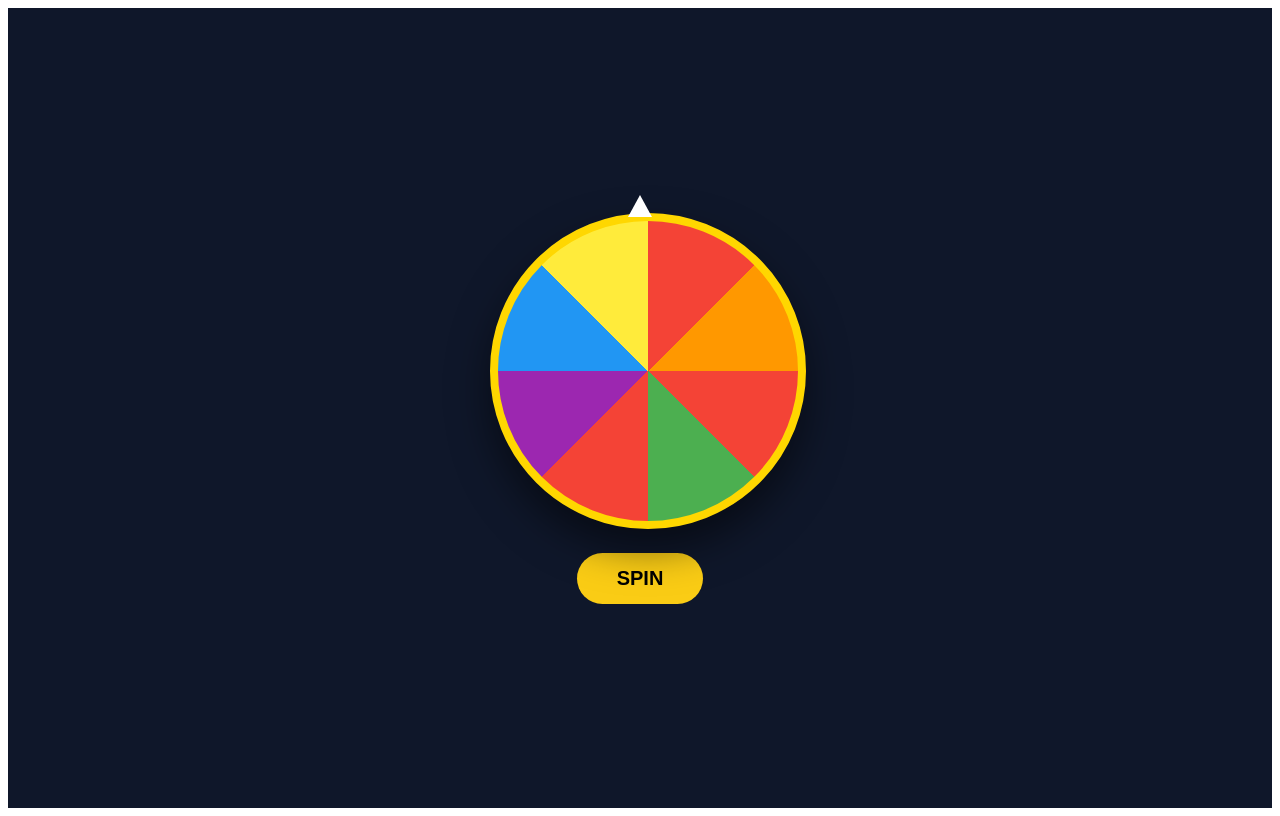
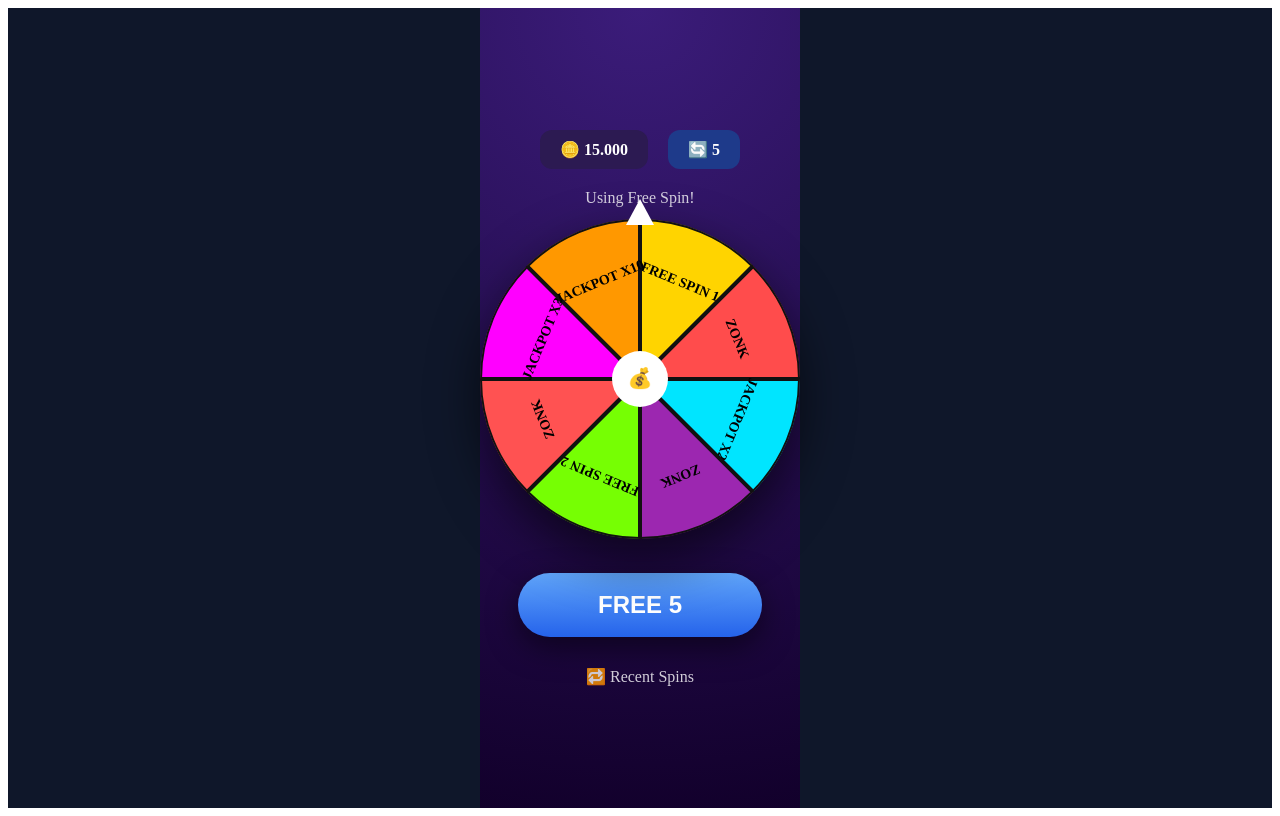
Before and after one commit to Ahmadfzal/Spinwheel, a Next.js app: page / in a window 1280 px wide. Built offline with nearby package versions, Linux system fonts and the light colour scheme.

Commit message:
Update SpinWheel.tsx

```diff
--- a/components/SpinWheel.tsx
+++ b/components/SpinWheel.tsx
@@ -3,60 +3,71 @@
 import { useState } from "react";
 import { motion, useAnimation } from "framer-motion";
 
-/**
- * 8 SEGMENT (45° per segment)
- * Urutan HARUS konsisten dengan backend
- */
 const SEGMENTS = [
-  { label: "ZONK", color: "#f44336" },
-  { label: "JACKPOT X2", color: "#ff9800" },
-  { label: "ZONK", color: "#f44336" },
-  { label: "FREE SPIN 1", color: "#4caf50" },
-  { label: "ZONK", color: "#f44336" },
-  { label: "JACKPOT X3", color: "#9c27b0" },
-  { label: "FREE SPIN 2", color: "#2196f3" },
-  { label: "JACKPOT X10", color: "#ffeb3b" }
+  { label: "FREE SPIN 1", color: "#FFD400" },
+  { label: "ZONK", color: "#FF4C4C" },
+  { label: "JACKPOT X2", color: "#00E5FF" },
+  { label: "ZONK", color: "#9C27B0" },
+  { label: "FREE SPIN 2", color: "#76FF03" },
+  { label: "ZONK", color: "#FF5252" },
+  { label: "JACKPOT X3", color: "#FF00FF" },
+  { label: "JACKPOT X10", color: "#FF9800" }
 ];
 
+const SIZE = 320;
+const RADIUS = SIZE / 2;
+const CENTER = RADIUS;
+const SLICE = 360 / SEGMENTS.length;
+
 export function SpinWheel() {
-  const [isSpinning, setIsSpinning] = useState(false);
+  const [spinning, setSpinning] = useState(false);
   const controls = useAnimation();
 
   const spin = async () => {
-    if (isSpinning) return;
-    setIsSpinning(true);
+    if (spinning) return;
+    setSpinning(true);
 
-    // ambil hasil dari backend
     const res = await fetch("/api/spins", { method: "POST" });
     const { targetSegmentIndex } = await res.json();
 
-    const anglePerSegment = 360 / SEGMENTS.length;
-
-    // RUMUS PRESISI
     const rotation =
       360 * 5 +
-      (360 - targetSegmentIndex * anglePerSegment - anglePerSegment / 2);
+      (360 - targetSegmentIndex * SLICE - SLICE / 2);
 
     await controls.start({
       rotate: rotation,
       transition: { duration: 4, ease: "circOut" }
     });
 
-    setIsSpinning(false);
+    setSpinning(false);
   };
 
-  // CONIC GRADIENT (AMAN & PRESISI)
-  const gradient = SEGMENTS.map((s, i) => {
-    const start = i * (360 / SEGMENTS.length);
-    const end = start + 360 / SEGMENTS.length;
-    return `${s.color} ${start}deg ${end}deg`;
-  }).join(", ");
+  const polarToCartesian = (cx: number, cy: number, r: number, angle: number) => {
+    const rad = ((angle - 90) * Math.PI) / 180;
+    return {
+      x: cx + r * Math.cos(rad),
+      y: cy + r * Math.sin(rad)
+    };
+  };
+
+  const describeArc = (startAngle: number, endAngle: number) => {
+    const start = polarToCartesian(CENTER, CENTER, RADIUS, endAngle);
+    const end = polarToCartesian(CENTER, CENTER, RADIUS, startAngle);
+    const largeArc = endAngle - startAngle <= 180 ? "0" : "1";
+
+    return `
+      M ${CENTER} ${CENTER}
+      L ${start.x} ${start.y}
+      A ${RADIUS} ${RADIUS} 0 ${largeArc} 0 ${end.x} ${end.y}
+      Z
+    `;
+  };
 
   return (
     <div
       style={{
         minHeight: "100vh",
-        background: "#0f172a",
+        background: "radial-gradient(circle at top, #3b1c7a, #12002b)",
         display: "flex",
         flexDirection: "column",
         alignItems: "center",
@@ -64,62 +75,124 @@ export function SpinWheel() {
         color: "white"
       }}
     >
-      {/* CONTAINER RODA */}
-      <div
-        style={{
-          position: "relative",
-          width: 300,
-          height: 300,
-          marginBottom: 40
-        }}
-      >
+      {/* INFO ATAS */}
+      <div style={{ display: "flex", gap: 20, marginBottom: 20 }}>
+        <div style={{
+          background: "#2c1a52",
+          padding: "10px 20px",
+          borderRadius: 12,
+          fontWeight: "bold"
+        }}>🪙 15.000</div>
+
+        <div style={{
+          background: "#1e3a8a",
+          padding: "10px 20px",
+          borderRadius: 12,
+          fontWeight: "bold"
+        }}>🔄 5</div>
+      </div>
+
+      <div style={{ marginBottom: 12, opacity: 0.8 }}>
+        Using Free Spin!
+      </div>
+
+      {/* RODA */}
+      <div style={{ position: "relative" }}>
         {/* JARUM */}
-        <div
-          style={{
+        <div style={{
           position: "absolute",
-            top: -18,
+          top: -20,
           left: "50%",
           transform: "translateX(-50%)",
           width: 0,
           height: 0,
-            borderLeft: "12px solid transparent",
-            borderRight: "12px solid transparent",
-            borderBottom: "22px solid white",
+          borderLeft: "14px solid transparent",
+          borderRight: "14px solid transparent",
+          borderBottom: "26px solid white",
           zIndex: 10
-          }}
-        />
+        }} />
 
-        {/* RODA */}
-        <motion.div
+        <motion.svg
+          width={SIZE}
+          height={SIZE}
+          viewBox={`0 0 ${SIZE} ${SIZE}`}
           animate={controls}
           style={{
-            width: "100%",
-            height: "100%",
             borderRadius: "50%",
-            border: "8px solid gold",
-            background: `conic-gradient(${gradient})`,
-            boxShadow: "0 20px 40px rgba(0,0,0,0.5)"
+            boxShadow: "0 20px 50px rgba(0,0,0,0.6)"
           }}
+        >
+          {SEGMENTS.map((seg, i) => {
+            const start = i * SLICE;
+            const end = start + SLICE;
+            const mid = start + SLICE / 2;
+
+            const textPos = polarToCartesian(
+              CENTER,
+              CENTER,
+              RADIUS * 0.65,
+              mid
+            );
+
+            return (
+              <g key={i}>
+                <path
+                  d={describeArc(start, end)}
+                  fill={seg.color}
+                  stroke="#111"
+                  strokeWidth={4}
                 />
+                <text
+                  x={textPos.x}
+                  y={textPos.y}
+                  fill="#000"
+                  fontSize="14"
+                  fontWeight="bold"
+                  textAnchor="middle"
+                  dominantBaseline="middle"
+                  transform={`rotate(${mid}, ${textPos.x}, ${textPos.y})`}
+                >
+                  {seg.label}
+                </text>
+              </g>
+            );
+          })}
+
+          {/* CENTER ICON */}
+          <circle cx={CENTER} cy={CENTER} r={28} fill="#fff" />
+          <text
+            x={CENTER}
+            y={CENTER + 6}
+            textAnchor="middle"
+            fontSize="20"
+          >
+            💰
+          </text>
+        </motion.svg>
       </div>
 
-      {/* TOMBOL */}
+      {/* BUTTON */}
       <button
         onClick={spin}
-        disabled={isSpinning}
+        disabled={spinning}
         style={{
-          padding: "14px 40px",
-          fontSize: 20,
+          marginTop: 30,
+          padding: "18px 80px",
+          fontSize: 24,
           fontWeight: "bold",
-          borderRadius: 30,
+          borderRadius: 40,
+          background: "linear-gradient(180deg,#60a5fa,#2563eb)",
+          color: "white",
           border: "none",
-          cursor: "pointer",
-          background: isSpinning ? "#999" : "#facc15",
-          color: "#000"
+          boxShadow: "0 10px 30px rgba(0,0,0,0.5)"
         }}
       >
-        {isSpinning ? "SPINNING..." : "SPIN"}
+        {spinning ? "SPINNING..." : "FREE 5"}
       </button>
+
+      <div style={{ marginTop: 30, opacity: 0.8 }}>
+        🔁 Recent Spins
+      </div>
     </div>
   );
 }
```
Lines whose indentation alone changed are shown as unchanged.
